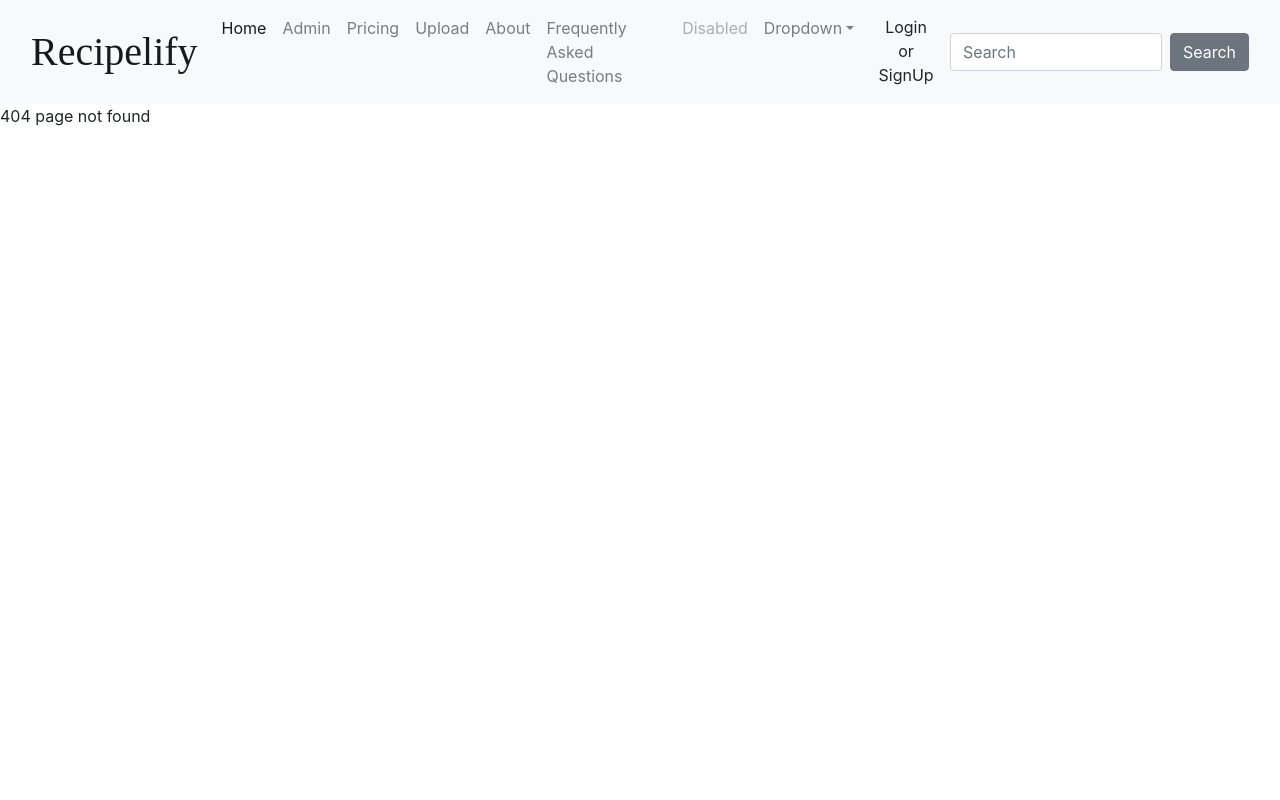
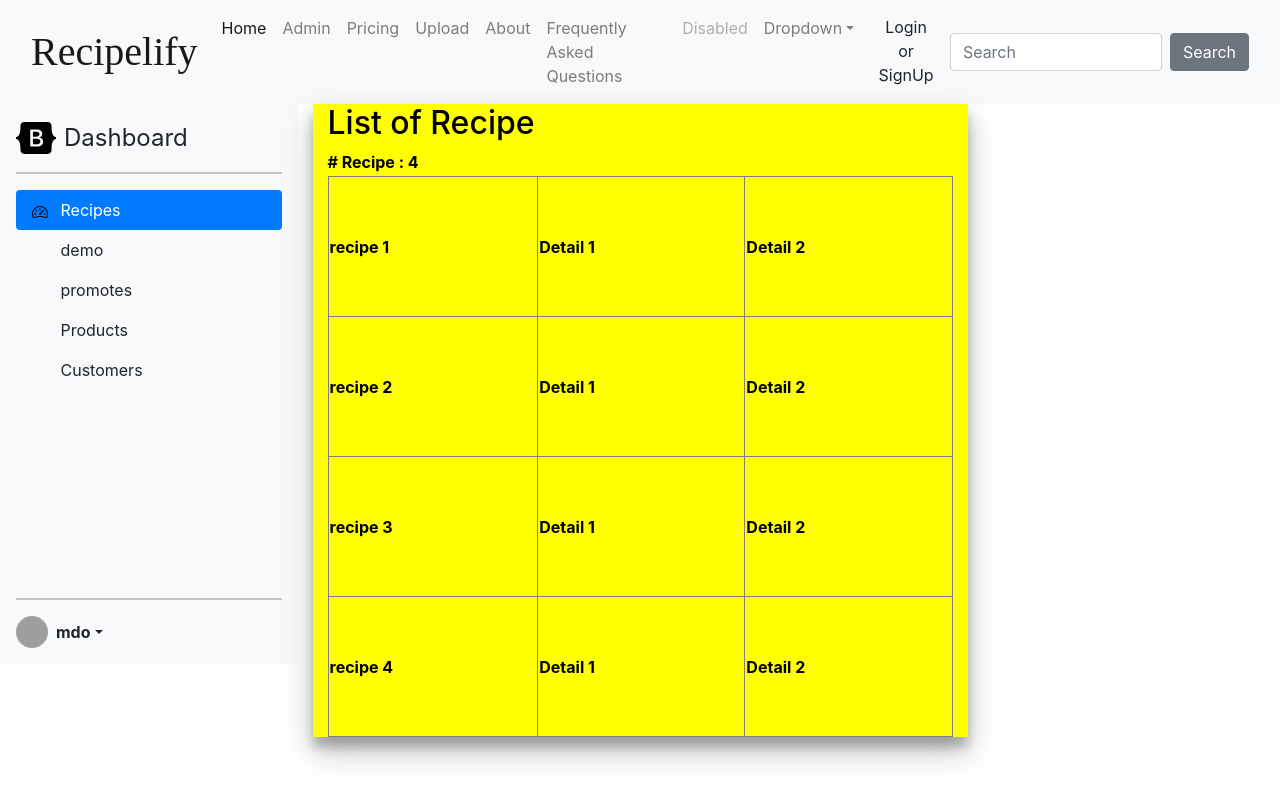
Before and after one commit to JavaFS210601/Group6Frontend, an Angular app: page /dashboard/recipes in a window 1280 px wide. Before the commit this address had no page. Built offline with nearby package versions, Linux system fonts and the light colour scheme; grey boxes are pictures that could not be loaded; a web font is replaced by a local one.

Commit message:
starting on the dashboard recipe page. messing around the leftbar

```diff
--- a/src/app/app-routing.module.ts
+++ b/src/app/app-routing.module.ts
@@ -15,6 +15,7 @@ import { DashboardComponent } from './component/dashboard/dashboard.component';
 
 import { LoginComponent } from './component/login/login.component';
 import { SignUpComponent } from './component/sign-up/sign-up.component';
+import { DashboardRecipeComponent } from './component/dashboard-recipe/dashboard-recipe.component';
 
 
 
@@ -32,6 +33,11 @@ const routes: Routes = [
   {
     path:"dashboard",
     component: DashboardComponent,
+    canActivate: [AdminGuard]
+  },
+  {
+    path:"dashboard/recipes",
+    component: DashboardRecipeComponent,
     canActivate: [AdminGuard]
   },
   {path: 'detail/:id' , component: UserDetailComponent},
--- a/src/app/component/dashboard-leftbar/dashboard-leftbar.component.html
+++ b/src/app/component/dashboard-leftbar/dashboard-leftbar.component.html
@@ -1,6 +1,6 @@
 <div class="displayControl1">
-    <div class="d-flex flex-column flex-shrink-0 p-3 bg-light" style="width: 100%; height: 100%;">
-      <a href="/" class="d-flex align-items-center mb-3 mb-md-0 me-md-auto link-dark text-decoration-none">
+    <div class="d-flex flex-column flex-shrink-0 p-3 bg-light" style="width: 100%; height:560px;" >
+      <a href="/dashboard" class="d-flex align-items-center mb-3 mb-md-0 me-md-auto link-dark text-decoration-none">
         <svg class="bi me-2" width="40" height="32">
           <use xlink:href="#bootstrap" />
         </svg>
@@ -9,7 +9,7 @@
       <hr>
       <ul class="nav nav-pills flex-column mb-auto">
         <li class="nav-item">
-          <a href="#" class="nav-link active" aria-current="page">
+          <a href="dashboard/recipes" class="nav-link active" aria-current="page">
             <svg class="bi me-2" width="16" height="16">
               <use xlink:href="#speedometer2" />
             </svg>
@@ -17,23 +17,23 @@
           </a>
         </li>
         <li>
-          <a href="dashboard" class="nav-link link-dark">
+          <a href="/dashboard" class="nav-link link-dark">
             <svg class="bi me-2" width="16" height="16">
               <use xlink:href="#sw-js-blob-svg2" />
             </svg>
-            Table
+            demo
           </a>
         </li>
         <li>
-          <a href="#" class="nav-link link-dark">
+          <a href="/dashboard" class="nav-link link-dark">
             <svg class="bi me-2" width="16" height="16">
               <use xlink:href="#sw-js-blob-svg3" />
             </svg>
-            Orders
+            promotes
           </a>
         </li>
         <li>
-          <a href="#" class="nav-link link-dark">
+          <a href="/dashboard" class="nav-link link-dark">
             <svg class="bi me-2" width="16" height="16">
               <use xlink:href="#sw-js-blob-svg4" />
             </svg>
@@ -41,7 +41,7 @@
           </a>
         </li>
         <li>
-          <a href="#" class="nav-link link-dark">
+          <a href="/dashboard" class="nav-link link-dark">
             <svg class="bi me-2" width="16" height="16">
               <use xlink:href="#sw-js-blob-svg5" />
             </svg>
--- a/src/app/component/dashboard-recipe/dashboard-recipe.component.css
+++ b/src/app/component/dashboard-recipe/dashboard-recipe.component.css
@@ -0,0 +1,22 @@
+.main {
+    font-family:-apple-system, BlinkMacSystemFont, 'Segoe UI', Roboto, Oxygen, Ubuntu, Cantarell, 'Open Sans', 'Helvetica Neue', sans-serif;
+
+        font-weight: bold;
+        /* background-image: url("./../../../assets/recipe-sub.jpg"); */
+
+        color: rgb(0, 0, 0);
+        text-shadow: 2ch;
+        background-blend-mode: darken;
+
+        box-shadow: rgba(0, 0, 0, 0.25) 0px 14px 28px 0px, rgba(0, 0, 0, 0.22) 0px 10px 10px 0px
+
+}
+
+table  tr td {
+    border-width: 0.1em;
+    table-layout: fixed;
+    width: 500px;
+    height: 140px;
+    /* color: black; */
+    z-index: 100;
+}
--- a/src/app/component/dashboard-recipe/dashboard-recipe.component.html
+++ b/src/app/component/dashboard-recipe/dashboard-recipe.component.html
@@ -1,15 +1,46 @@
-<div class="row" style="height:560px; background-color: aquamarine;">
+<div class="row" style="height:560px;">
+    <div class="col-3" style="width: 100%; height: 100%;">
+        <app-dashboard-leftbar></app-dashboard-leftbar>
+    </div>
+    <!--End of left pannel -->
+    <div class="col-6 main" style="background-color: yellow;">
 
-    <div class="col-3" style="width: 100%; height: 100%;">
-      <app-dashboard-leftbar></app-dashboard-leftbar>
-    </div><!--End of left pannel -->
-    <!-- \\\\\\\\\\\\\\\\\\\\\\\\\\\\\\\\\\\\\\\\\\\\\\\\\\\         -->
+        <div>
+            <h2>List of Recipe</h2>
+            <div> # Recipe <span> : 4</span></div>
 
 
-  <div class="col-6 main" style="background-color: aquamarine;">
+            <table>
+                <th></th>
+                <tr>
+                    <td> recipe 1</td>
+                    <td> Detail 1</td>
+                    <td> Detail 2</td>
 
-    <!-- <a routerLink="/detail/1">Test link for detail page</a> -->
-    <!-- <div *ngIf="user">
+                </tr>
+                <tr>
+                    <td> recipe 2</td>
+                    <td> Detail 1</td>
+                    <td> Detail 2</td>
+
+                </tr>
+                <tr>
+                    <td> recipe 3</td>
+                    <td> Detail 1</td>
+                    <td> Detail 2</td>
+
+                </tr>
+                <tr>
+                    <td> recipe 4</td>
+                    <td> Detail 1</td>
+                    <td> Detail 2</td>
+
+                </tr>
+            </table>
+        </div>
+
+        <!-- <a routerLink="/detail/1">Test link for detail page</a> -->
+        <!-- <div *ngIf="user">
       <h3>{{user.username | uppercase}} - Details </h3>
       <h4>id {{ user.user_id }}</h4>
       <div class="row userinfo">
@@ -26,10 +57,8 @@
 
       </div>
     </div> -->
-  </div>
+    </div>
 
-  <div class="col-3" style="background-color: rgb(149, 149, 161);">
-  Something
-  </div>
 
-  </div>
+
+</div>
--- a/src/app/component/dashboard/dashboard.component.html
+++ b/src/app/component/dashboard/dashboard.component.html
@@ -8,6 +8,10 @@
 
 <div class="col-6 main" style="background-color: aquamarine;">
 
+
+</div>
+
+<div class="col-3" style="background-color: rgb(149, 149, 161);">
 <!-- <a routerLink="/detail/1">Test link for detail page</a> -->
 <div *ngIf="user">
   <h3>{{user.username | uppercase}} - Details </h3>
@@ -28,8 +32,4 @@
 </div>
 </div>
 
-<div class="col-3" style="background-color: rgb(149, 149, 161);">
-Something
 </div>
-
-</div>
--- a/src/app/component/home/home.component.html
+++ b/src/app/component/home/home.component.html
@@ -14,7 +14,7 @@
       <p>Why write it down when you can save them on Recipelify</p>
     </div>
   </slide>
-  <slide>
+  <slide >
     <img  class="homeImages" src="assets/African-ingredients.jpg" alt="Third slide" style="display: block; width: 100%;">
     <div class="carousel-caption d-none d-md-block">
       <h3>Have a unique ingredient?</h3>
```
Also changed, not shown: src/app/component/home/home.component.css (line endings or trailing spaces), src/assets/Screenshot_13.png (added), src/assets/pexels-aleksandar-pasaric.jpg (deleted). Lines whose indentation alone changed are shown as unchanged.
